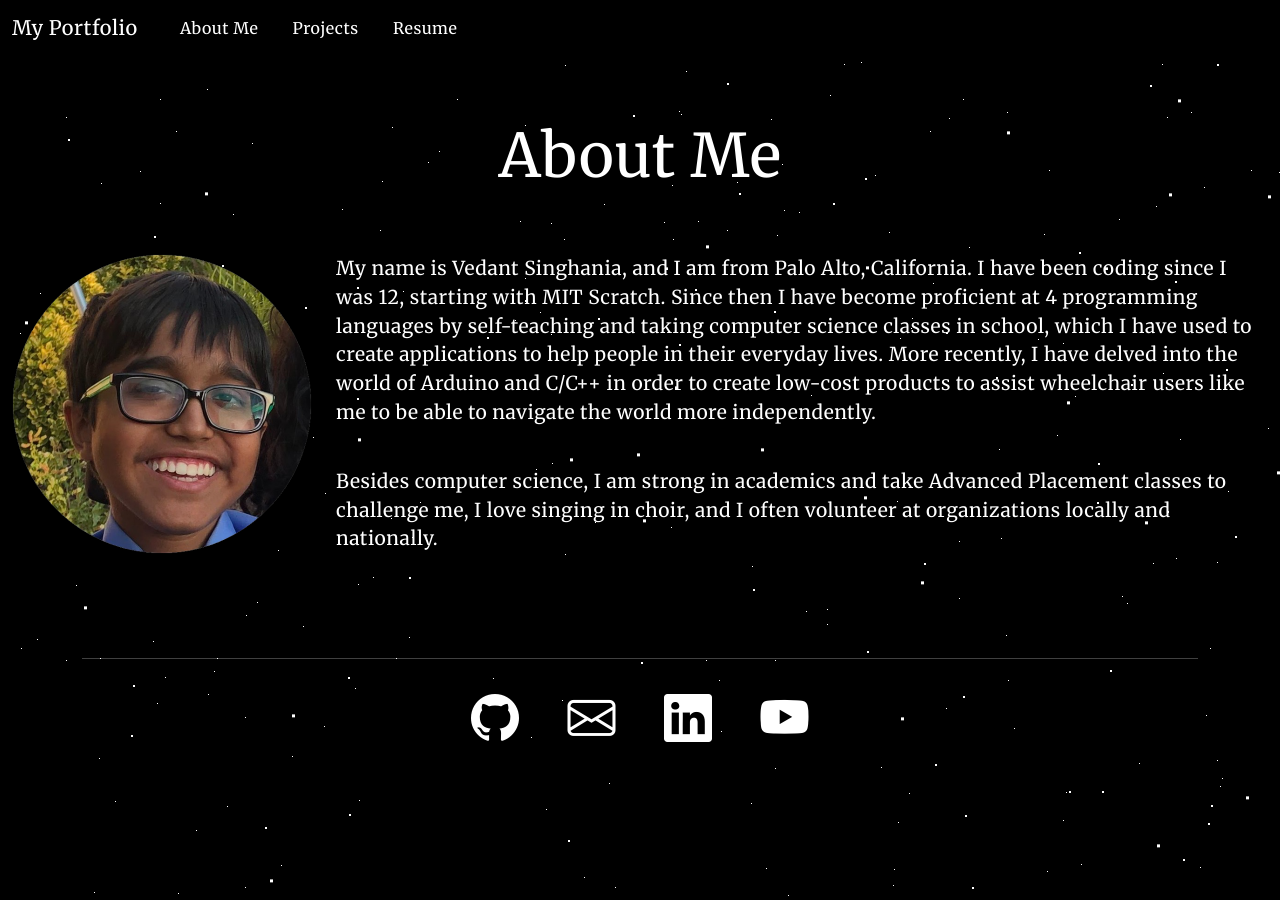
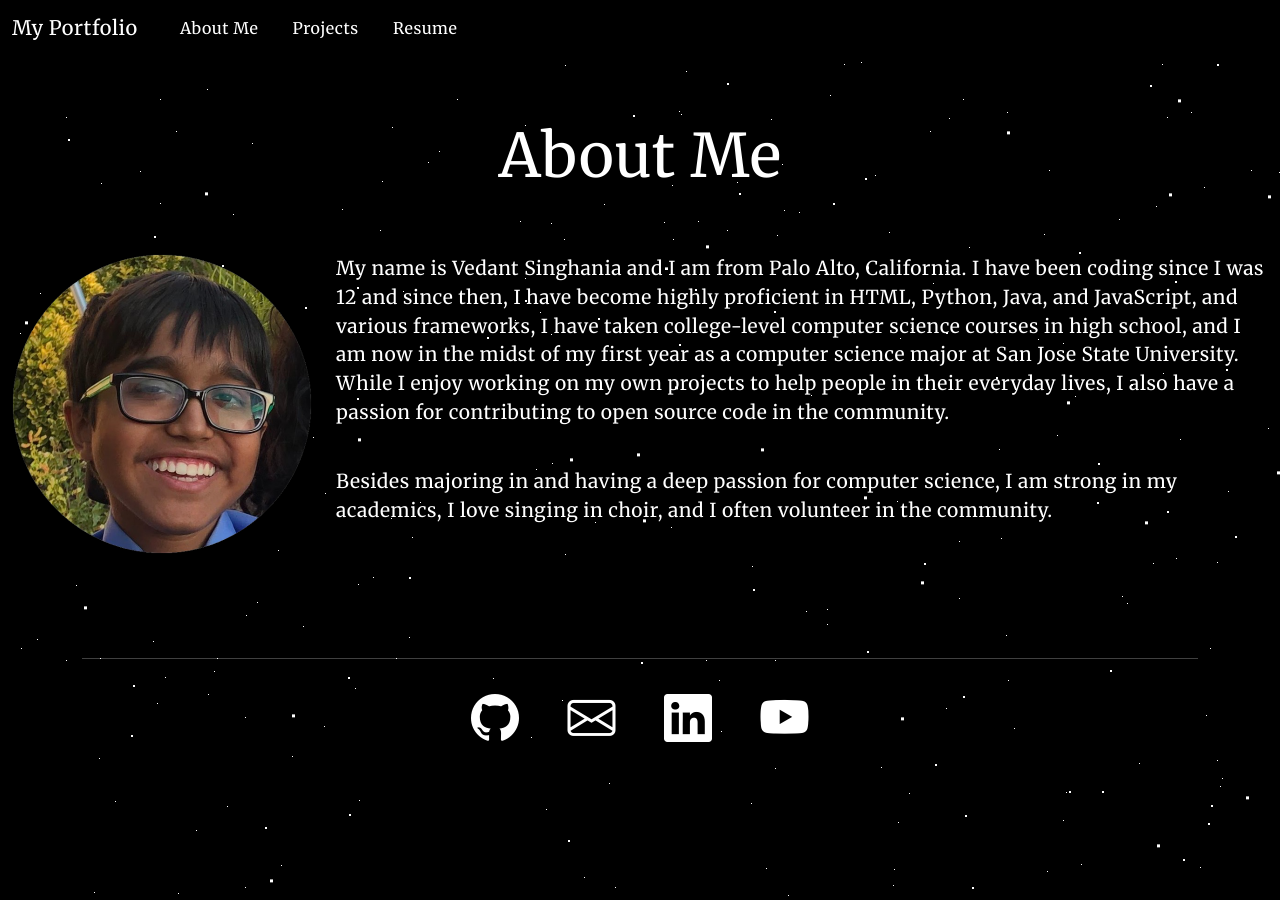
Before and after one commit to raspberri05/personal-website, a Jekyll site: the page built from index.html, in a window 1280 px wide. Built offline with Jekyll 4.4.1, drawn with Linux system fonts in a browser that asks for light colours; nearby versions of some CDN libraries.

Commit message:
Update _config.yml

```diff
--- a/_config.yml
+++ b/_config.yml
@@ -2,8 +2,8 @@ name: "Vedant Singhania"
 
 home:
   about:
-    p1: "My name is Vedant Singhania, and I am from Palo Alto, California. I have been coding since I was 12, starting with MIT Scratch. Since then I have become proficient at 4 programming languages by self-teaching and taking computer science classes in school, which I have used to create applications to help people in their everyday lives. More recently, I have delved into the world of Arduino and C/C++ in order to create low-cost products to assist wheelchair users like me to be able to navigate the world more independently."
-    p2: "Besides computer science, I am strong in academics and take Advanced Placement classes to challenge me, I love singing in choir, and I often volunteer at organizations locally and nationally."
+    p1: "My name is Vedant Singhania and I am from Palo Alto, California. I have been coding since I was 12 and since then, I have become highly proficient in HTML, Python, Java, and JavaScript, and various frameworks, I have taken college-level computer science courses in high school, and I am now in the midst of my first year as a computer science major at San Jose State University. While I enjoy working on my own projects to help people in their everyday lives, I also have a passion for contributing to open source code in the community."
+    p2: "Besides majoring in and having a deep passion for computer science, I am strong in my academics, I love singing in choir, and I often volunteer in the community."
 
 projects:
   - name: "Tunestats"
```
